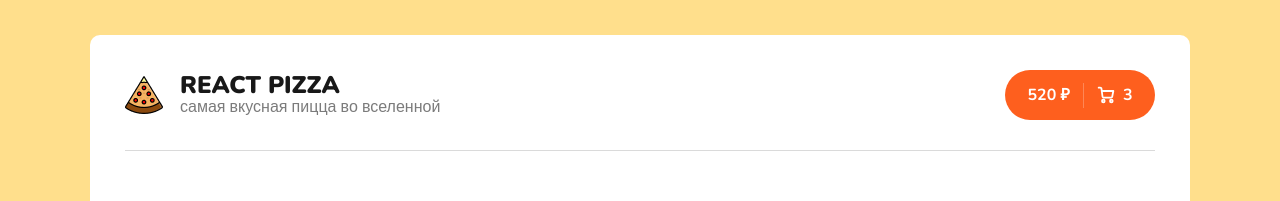
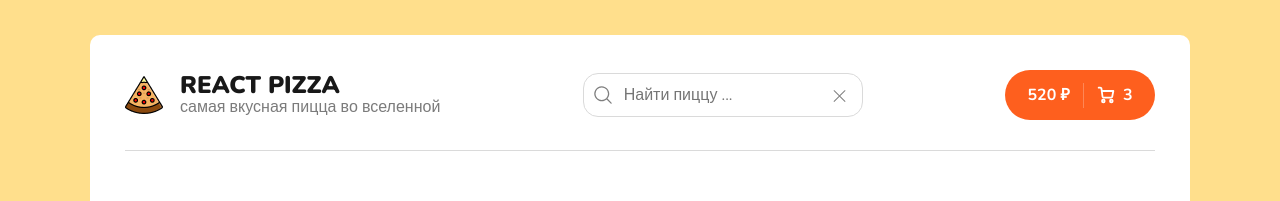
Before and after one commit to jeka5650962/pizza_jeka, a React (Create React App) app: page /cart in a window 1280 px wide. Shown: the top 201 px of the page. Built offline with nearby package versions, Linux system fonts and the light colour scheme.

Commit message:
Добавил инпут поиска

```diff
--- a/src/App.scss
+++ b/src/App.scss
@@ -46,9 +46,13 @@ body {
 .header {
     display: flex;
     justify-content: space-between;
+    align-items: center;
     padding: 0 0 35px 0;
     margin: 0 0 40px 0;
     border-bottom: 1px solid #dadada;
+    @media (max-width: 940px) {
+        flex-wrap: wrap;
+    }
 
     &__logo {
     }
@@ -417,6 +421,7 @@ body {
         transform: scale(1.05);
         cursor: pointer;
     }
+
     @media (max-width: 425px) {
         width: 100%;
     }
--- a/src/components/Header.jsx
+++ b/src/components/Header.jsx
@@ -1,5 +1,6 @@
 import logo from '../assets/img/logo.png';
 import {Link} from "react-router-dom";
+import Search from "./Search";
 
 function Header() {
     return (
@@ -13,6 +14,7 @@ function Header() {
                     <div className="logo__subtitle">самая вкусная пицца во вселенной</div>
                 </div>
             </Link>
+            <Search/>
             <div className="header__info info">
                 <Link to="/cart" className="info__button">
                     <span>520 ₽</span>
--- /dev/null
+++ b/src/components/Search/Search.module.scss
@@ -0,0 +1,43 @@
+.search {
+    position: relative;
+    @media (max-width: 940px) {
+        order: 3;
+    }
+    @media (max-width: 889px) {
+        margin: 20px 0 0 0;
+    }
+
+    svg {
+        &:nth-child(1) {
+            position: absolute;
+            top: 12px;
+            left: 10px;
+            width: 20px;
+            height: 20px;
+            opacity: 0.5;
+        }
+
+        &:nth-child(2) {
+            position: absolute;
+            top: 10px;
+            right: 10px;
+            width: 26px;
+            height: 26px;
+            opacity: 0.5;
+        }
+    }
+
+    input {
+        border: 1px solid #dadada;
+        border-radius: 15px;
+        padding: 10px 35px 10px 40px;
+        width: 280px;
+        font-size: 16px;
+        transition: all 0.3s ease 0s;
+
+        &:focus {
+            border: 1px solid #ff7b45;
+            box-shadow: rgba(255, 123, 69, 0.5) 0 2px 8px;
+        }
+    }
+}
--- /dev/null
+++ b/src/components/Search/index.jsx
@@ -0,0 +1,21 @@
+import styles from "./Search.module.scss"
+
+const Search = () => {
+    return (
+        <div className={styles.search}>
+            <svg viewBox="0 0 32 32" xmlns="http://www.w3.org/2000/svg"><title/>
+                <g id="search">
+                    <path
+                        d="M29.71,28.29l-6.5-6.5-.07,0a12,12,0,1,0-1.39,1.39s0,.05,0,.07l6.5,6.5a1,1,0,0,0,1.42,0A1,1,0,0,0,29.71,28.29ZM14,24A10,10,0,1,1,24,14,10,10,0,0,1,14,24Z"/>
+                </g>
+            </svg>
+            <svg viewBox="0 0 20 19.84" xmlns="http://www.w3.org/2000/svg">
+                <path
+                    d="M10.17,10l3.89-3.89a.37.37,0,1,0-.53-.53L9.64,9.43,5.75,5.54a.37.37,0,1,0-.53.53L9.11,10,5.22,13.85a.37.37,0,0,0,0,.53.34.34,0,0,0,.26.11.36.36,0,0,0,.27-.11l3.89-3.89,3.89,3.89a.34.34,0,0,0,.26.11.35.35,0,0,0,.27-.11.37.37,0,0,0,0-.53Z"/>
+            </svg>
+            <input placeholder="Найти пиццу ..."/>
+        </div>
+    )
+}
+
+export default Search
```
